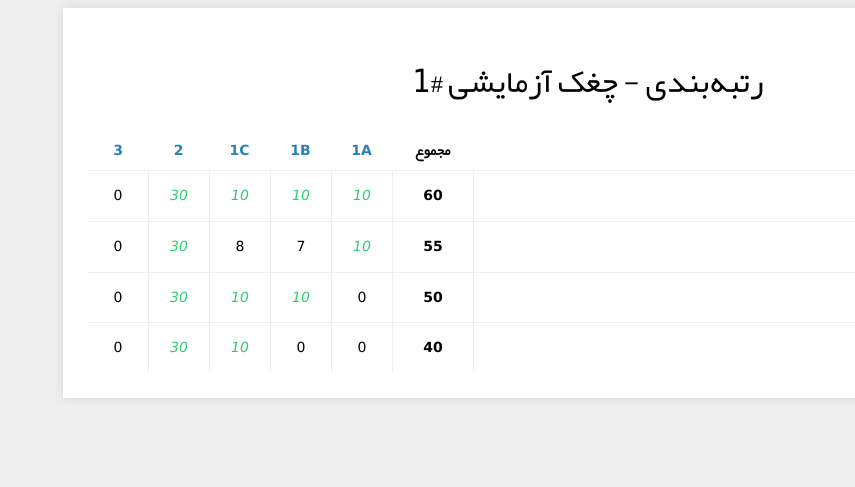
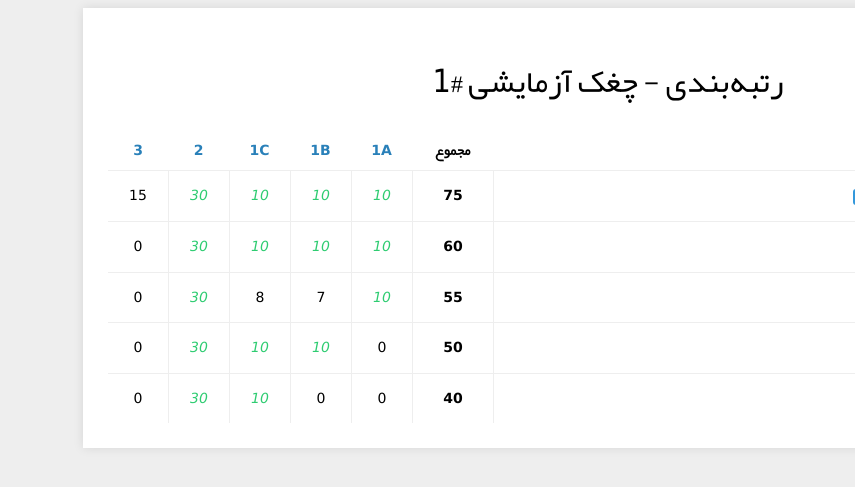
Before and after one commit to computerCS/computercs.github.io, a Jekyll site: the page built from standing/choghok1.html, in a window 1280 px wide. Shown: the top 487 px of the page, without its empty margins (425-1280 px from the left). Built offline with Jekyll 4.4.1, drawn with Linux system fonts in a browser that asks for light colours.

Commit message:
افزودن احسان به چغک ۱

```diff
--- a/standing/choghok1.html
+++ b/standing/choghok1.html
@@ -54,4 +54,13 @@ users:
       - 8
       - 30
       - 0
+  - name: "احسان کفشدار گوهرشادی"
+    grade: 3
+    score: 75
+    problems:
+      - 10
+      - 10
+      - 10
+      - 30
+      - 15
 ---
```
